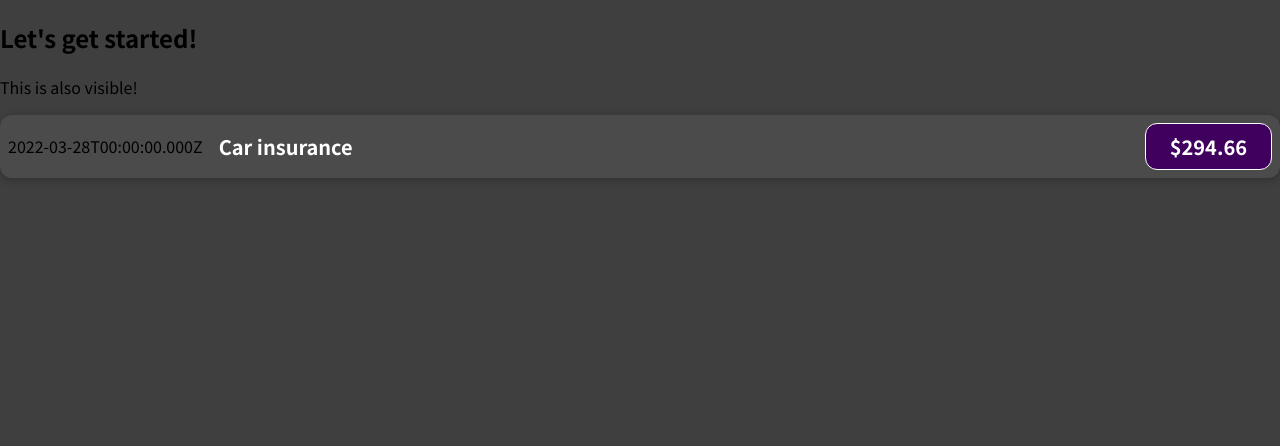
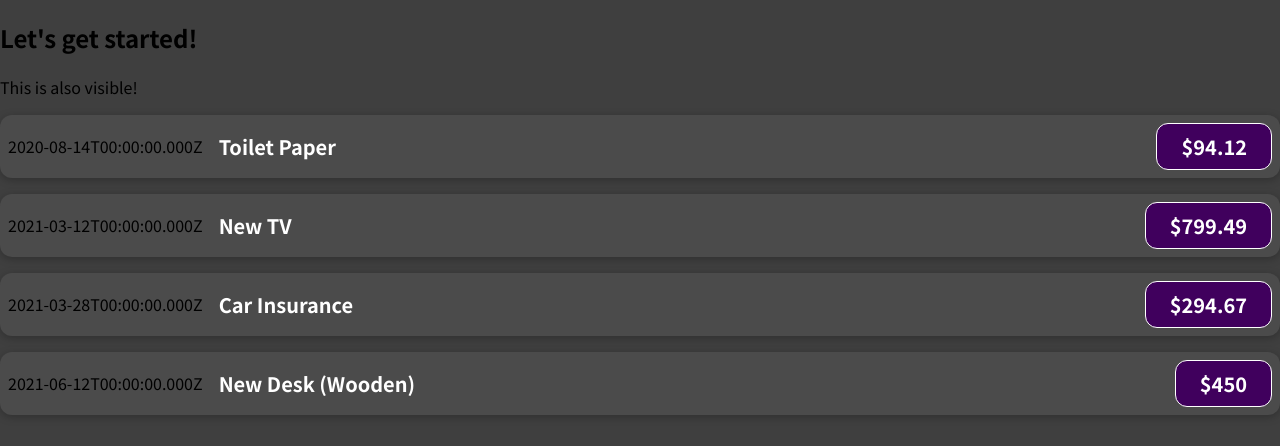
Before and after one commit to khadija-zekraoui/react-training-the-complete-guide, a JavaScript app in the folder 01-starting-setup/: page / in a window 1280 px wide. Shown: the top 446 px of the page. Built offline with nearby package versions, Linux system fonts and the light colour scheme.

Commit message:
Passing Data via props

```diff
--- a/01-starting-setup/src/App.js
+++ b/01-starting-setup/src/App.js
@@ -1,11 +1,51 @@
-import ExpenseItem from './components/ExpenseItem';
+import ExpenseItem from "./components/ExpenseItem";
 
 function App() {
+  const expenses = [
+    {
+      id: "e1",
+      title: "Toilet Paper",
+      amount: 94.12,
+      date: new Date(2020, 7, 14),
+    },
+    { id: "e2", title: "New TV", amount: 799.49, date: new Date(2021, 2, 12) },
+    {
+      id: "e3",
+      title: "Car Insurance",
+      amount: 294.67,
+      date: new Date(2021, 2, 28),
+    },
+    {
+      id: "e4",
+      title: "New Desk (Wooden)",
+      amount: 450,
+      date: new Date(2021, 5, 12),
+    },
+  ];
   return (
     <div>
       <h2>Let's get started!</h2>
       <p>This is also visible!</p>
-      <ExpenseItem></ExpenseItem>
+      <ExpenseItem
+        title={expenses[0].title}
+        amount={expenses[0].amount}
+        date={expenses[0].date}
+      ></ExpenseItem>
+      <ExpenseItem
+        title={expenses[1].title}
+        amount={expenses[1].amount}
+        date={expenses[1].date}
+      ></ExpenseItem>
+      <ExpenseItem
+        title={expenses[2].title}
+        amount={expenses[2].amount}
+        date={expenses[2].date}
+      ></ExpenseItem>
+      <ExpenseItem
+        title={expenses[3].title}
+        amount={expenses[3].amount}
+        date={expenses[3].date}
+      ></ExpenseItem>
     </div>
   );
 }
--- a/01-starting-setup/src/components/ExpenseItem.js
+++ b/01-starting-setup/src/components/ExpenseItem.js
@@ -1,16 +1,13 @@
 import "./ExpenseItem.css";
 
-function ExpenseItem() {
-  const expenseDate = new Date(2022, 2, 28);
-  const expenseTitle = "Car insurance";
-  const expenseAmount = 294.66;
+function ExpenseItem(props) {
   return (
     // one DIV is allowed
     <div className="expense-item">
-      <div>{expenseDate.toISOString()}</div>
+      <div>{props.date.toISOString()}</div>
       <div className="expense-item__description">
-        <h2>{expenseTitle}</h2>
-        <div className="expense-item__price">${expenseAmount}</div>
+        <h2>{props.title}</h2>
+        <div className="expense-item__price">${props.amount}</div>
       </div>
     </div>
   );
```
